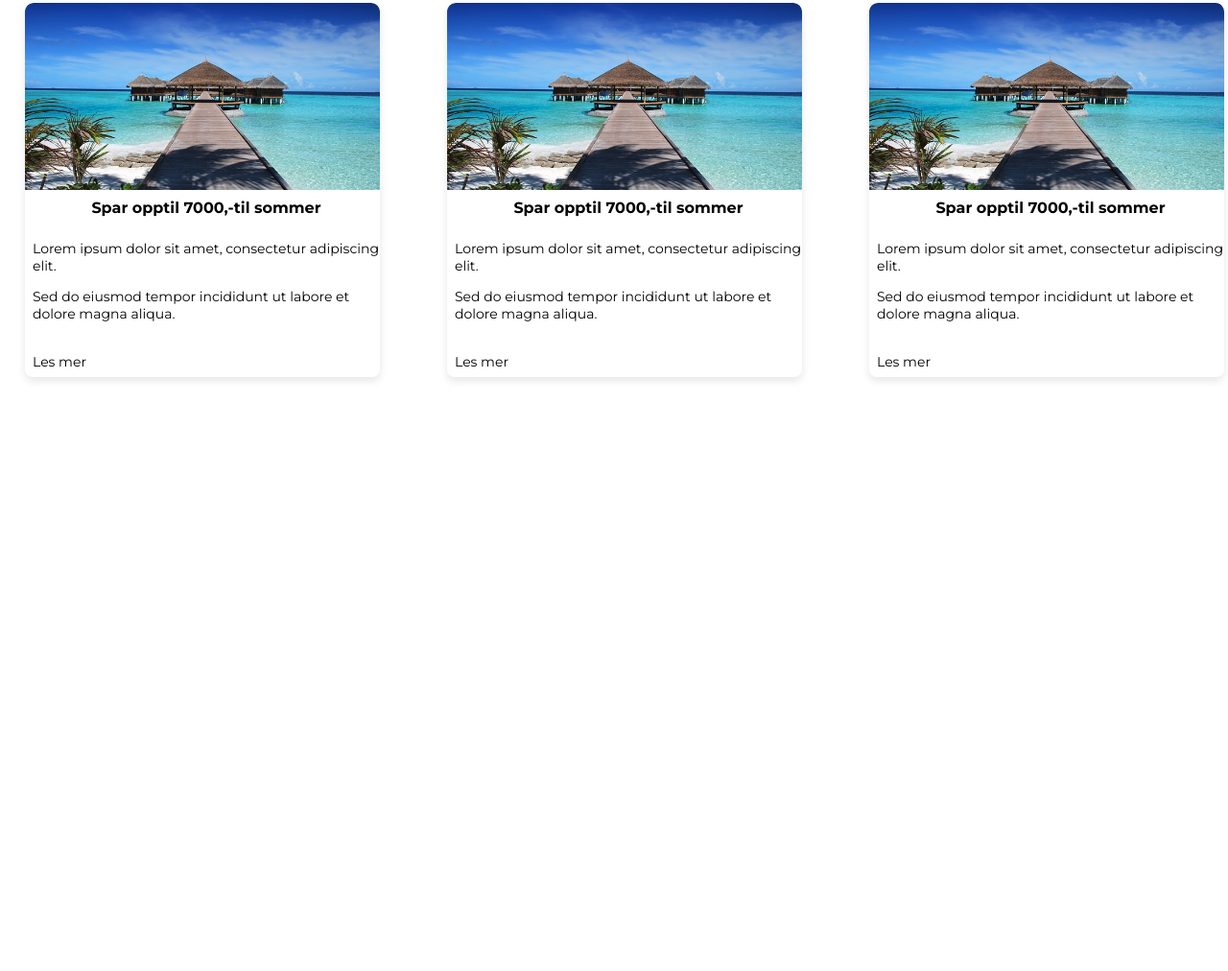
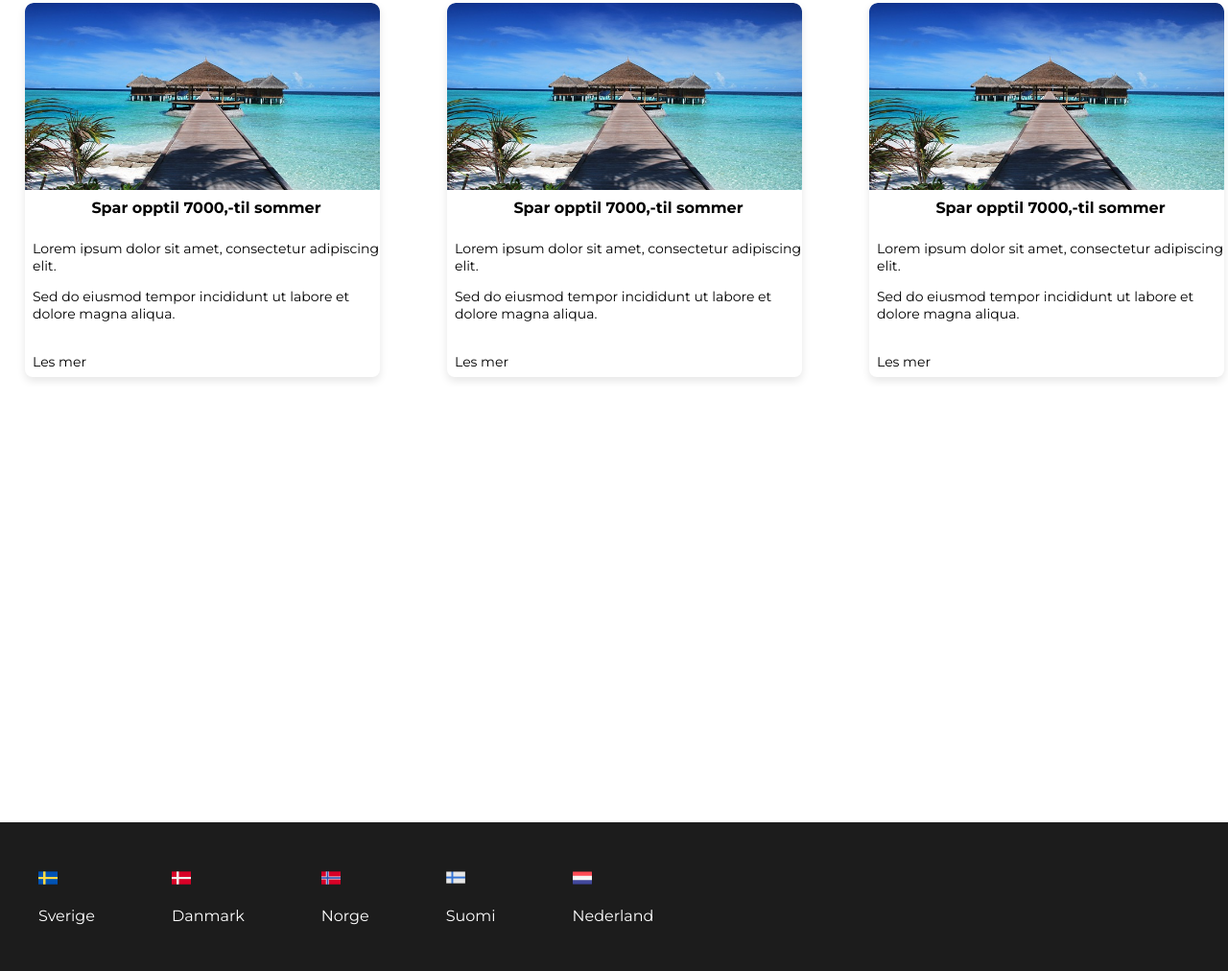
Before and after one commit to DjohnRussell/webDev25, a plain HTML site: page index.html in a window 1280 px wide. Shown: the part 3407-4419 px from the top of the page at 96% size. Before the commit the page ends 3834 px from the top, so only its background shows below. Drawn offline with Linux system fonts and the light colour scheme.

Commit message:
started the footer

```diff
--- a/CSS/styles.css
+++ b/CSS/styles.css
@@ -76,6 +76,30 @@ header {
 
 
 /* Global Footer */
+
+.footer{
+  background-color: rgb(28, 28,28);
+  position: relative;
+  top: calc(180rem + 100%);
+  display: flex;
+  flex-direction: row;
+  flex-wrap: wrap;
+  width: 100%;
+  font-family: 'Montserrat', sans-serif;
+  padding: 2rem 0;
+  align-items: center;
+
+}
+
+.footer img{
+  width: 20px;
+}
+
+.footer p{
+  color: #fff;
+}
+
+
 
 /* ============================
    INDEX PAGE STYLES
--- a/index.html
+++ b/index.html
@@ -350,9 +350,42 @@
     </article>
   </section>
  </section>
+</main>
+<footer class="footer">
+   <article class="flag-and-contrey">
+    <figure>
+      <img src="flagg_img/sweden.png" alt="swedish flagg">
+      <p>Sverige</p>
+    </figure>
+   </article>
 
+   <article class="flag-and-contrey">
+    <figure>
+      <img src="flagg_img/denmark.png" alt="dannish flagg">
+      <p>Danmark</p>
+    </figure>
+   </article>
 
-</main>
+   <article class="flag-and-contrey">
+    <figure>
+      <img src="flagg_img/norway.png" alt="norwegian flagg">
+      <p>Norge</p>
+    </figure>
+   </article>
 
+   <article class="flag-and-contrey">
+    <figure>
+      <img src="flagg_img/material.png" alt="finnish flagg">
+      <p>Suomi</p>
+    </figure>
+   </article>
+
+   <article class="flag-and-contrey">
+    <figure>
+      <img src="flagg_img/netherlands.png" alt="dutch flagg">
+      <p>Nederland</p>
+    </figure>
+   </article>
+</footer>
 </body>
 </html>
```
Also changed, not shown: 1 other file.
